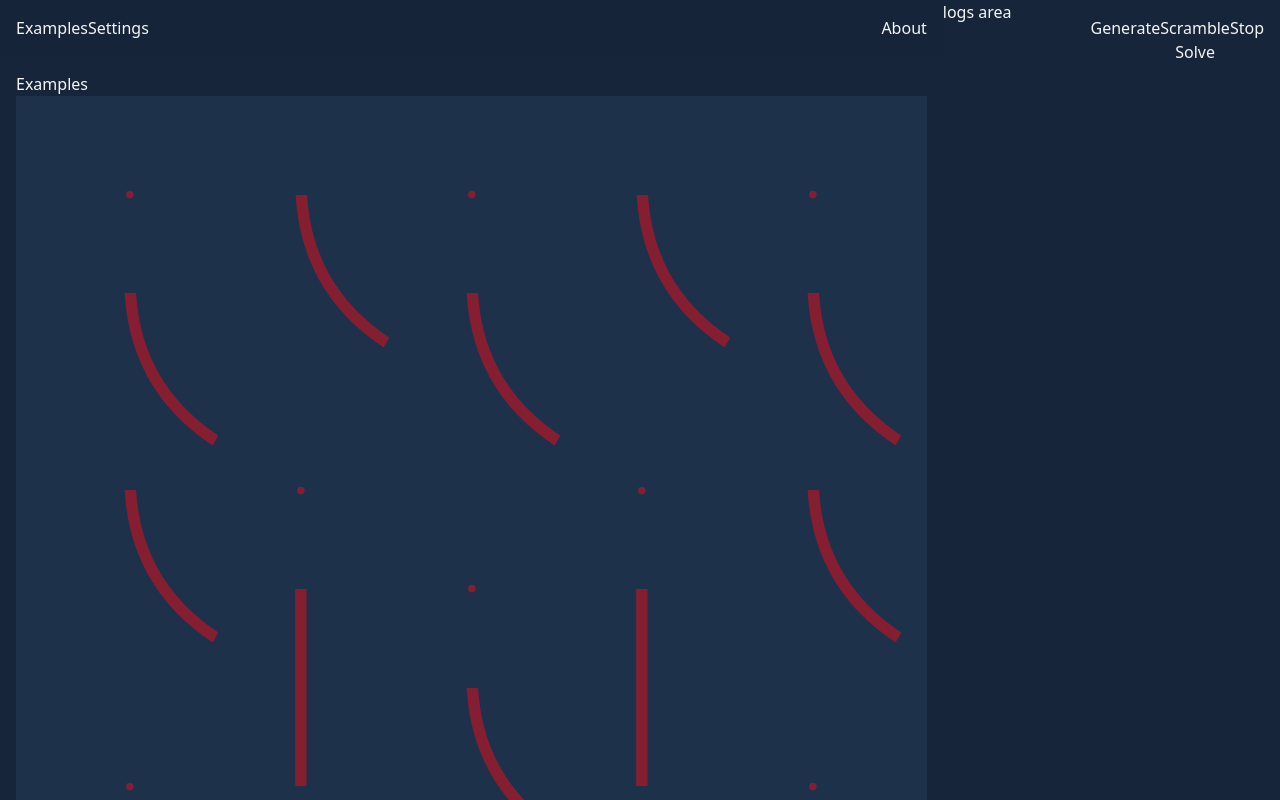
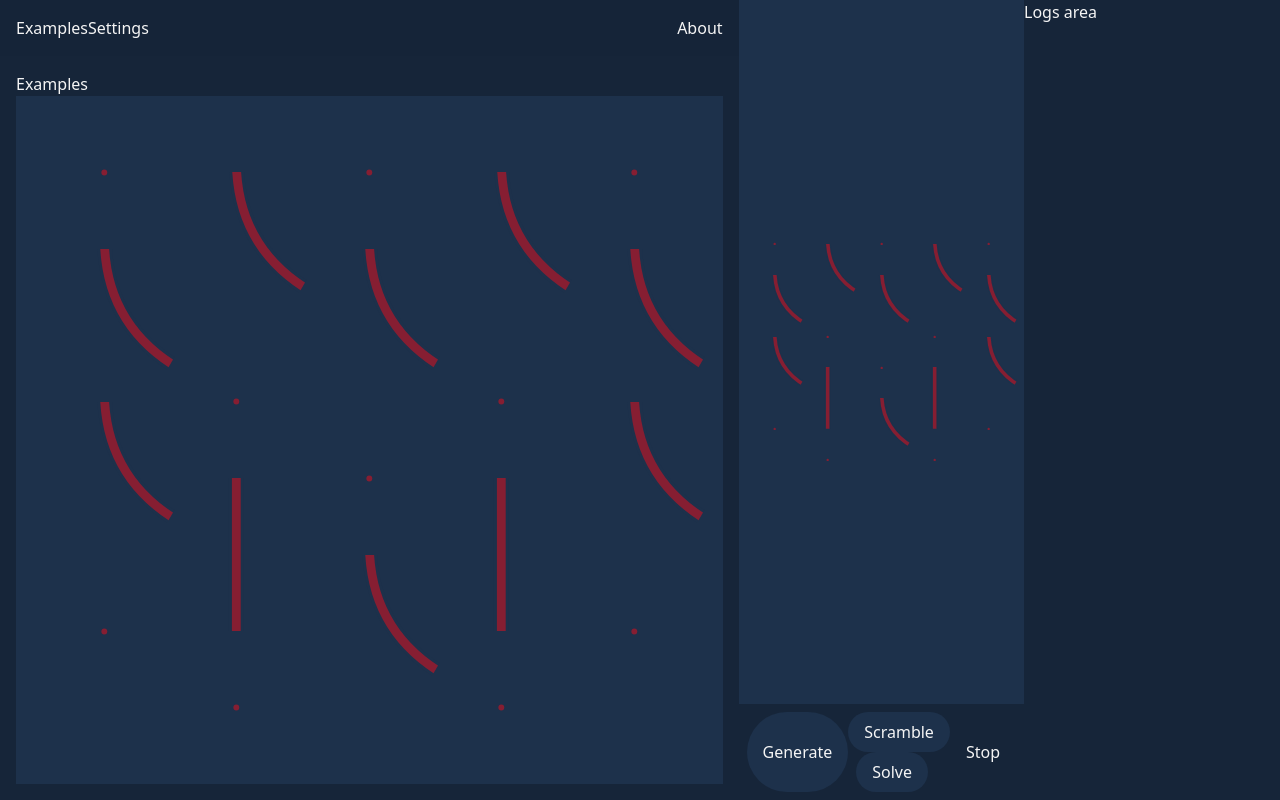
Before and after one commit to tomhooijenga/Infinity-loop-solver, a Vue app: page / in a window 1280 px wide. Built offline with nearby package versions, Linux system fonts and the light colour scheme.

Commit message:
General structure

```diff
--- a/src/App.vue
+++ b/src/App.vue
@@ -1,7 +1,7 @@
 <template>
   <sidebar />
+  <board-area />
   <logs />
-  <board-area />
 </template>
 
 <script lang="ts">
@@ -35,23 +35,6 @@ export default defineComponent({
 @tailwind components;
 @tailwind utilities;
 
-//
-//#app {
-//  height: 100vh;
-//  display: grid;
-//  grid-template-areas: "sidebar board" "sidebar controls";
-//  grid-template-columns: min(30vw, 400px) 1fr;
-//  grid-template-rows: auto 1fr auto;
-//}
-//
-//@media (max-width: 768px) {
-//  #app {
-//    grid-template-areas: "board" "controls";
-//    grid-template-columns: 1fr;
-//    grid-template-rows: auto 1fr auto;
-//  }
-//}
-//
 //h1,
 //h2,
 //h3 {
@@ -61,30 +44,4 @@ export default defineComponent({
 //a {
 //  color: whitesmoke;
 //}
-//
-//button {
-//  font-family: -apple-system, BlinkMacSystemFont, "Segoe UI", Roboto, Helvetica,
-//  Arial, sans-serif, "Apple Color Emoji", "Segoe UI Emoji", "Segoe UI Symbol";
-//  flex: 1;
-//  background-color: $button-bg;
-//  color: $button-color;
-//  font-size: 1rem;
-//  border: none;
-//  padding: 0.5rem 1rem;
-//  font-weight: lighter;
-//  border-radius: 20rem;
-//
-//  &:hover {
-//    background-color: $button-hover-bg;
-//  }
-//
-//  &[disabled] {
-//    background-color: transparent;
-//    cursor: not-allowed;
-//  }
-//
-//  + button {
-//    margin-left: 0.5rem;
-//  }
-//}
 </style>
--- a/src/components/BoardArea.vue
+++ b/src/components/BoardArea.vue
@@ -1,56 +1,28 @@
 <template>
-  <div class="board-area">
+  <div class="grid [grid-template-rows:1fr_auto] flex-1 bg-light min-h-0">
     <component
       :is="`${board.type}-grid`"
       :tiles="board.tiles"
       :x="board.width"
       :y="board.height"
-      class="board"
+      class="w-full max-h-full m-auto"
       @change="nextTile"
     />
+    <section class="flex bg-dark p-2">
+      <Button :disabled="isRunning" @click="generateBoard"> Generate </Button>
+      <span class="mx-auto space-x-2">
+        <Button :disabled="isRunning" @click="scrambleBoard"> Scramble </Button>
+        <Button :disabled="isRunning" @click="solveBoard"> Solve </Button>
+      </span>
+      <Button :disabled="!isRunning" @click="isRunning = false"> Stop </Button>
+    </section>
   </div>
-  <section class="buttons">
-    <button
-      type="button"
-      class="button buttons-left"
-      :disabled="isRunning"
-      @click="generateBoard"
-    >
-      Generate
-    </button>
-    <div class="buttons-middle">
-      <button
-        type="button"
-        class="button"
-        :disabled="isRunning"
-        @click="scrambleBoard"
-      >
-        Scramble
-      </button>
-      <button
-        type="button"
-        class="button"
-        :disabled="isRunning"
-        @click="solveBoard"
-      >
-        Solve
-      </button>
-    </div>
-
-    <button
-      type="button"
-      class="button buttons-right"
-      :disabled="!isRunning"
-      @click="isRunning = false"
-    >
-      Stop
-    </button>
-  </section>
 </template>
 
 <script lang="ts">
 import { defineComponent, ref } from "vue";
 import { BoardData, solve } from "@/boards";
+import Button from "@/components/Button.vue";
 import HexGrid from "@/components/hex/Grid.vue";
 import SquareGrid from "@/components/square/Grid.vue";
 import { useBoard } from "@/use-board";
@@ -83,6 +55,7 @@ export default defineComponent({
   name: "BoardArea",
 
   components: {
+    Button,
     HexGrid,
     SquareGrid,
   },
@@ -147,38 +120,3 @@ export default defineComponent({
   },
 });
 </script>
-
-<style scoped lang="scss">
-@import "@/assets/theme";
-
-.board-area {
-  background: $board-bg;
-  grid-area: board;
-  min-height: 0;
-}
-
-.board {
-  max-width: 100%;
-  max-height: 100%;
-  margin: 0 auto;
-}
-
-.buttons {
-  grid-area: controls;
-  padding: 1rem;
-  text-align: center;
-  display: grid;
-  grid-template-columns: auto 1fr auto;
-  align-items: flex-start;
-}
-
-.buttons-left {
-  grid-column: 1;
-}
-.buttons-middle {
-  grid-column: 2;
-}
-.buttons-right {
-  grid-column: 3;
-}
-</style>
--- /dev/null
+++ b/src/components/Button.vue
@@ -0,0 +1,8 @@
+<template>
+  <button
+    type="button"
+    class="bg-light hover:bg-light/70 disabled:bg-transparent hover:disabled:bg-transparent disabled:cursor-not-allowed transition-colors rounded-full py-2 px-4"
+  >
+    <slot />
+  </button>
+</template>
--- a/src/components/Logs.vue
+++ b/src/components/Logs.vue
@@ -1,3 +1,5 @@
 <template>
-  <div class="w-1/5">logs area</div>
+  <div class="w-1/5 shrink-0 overflow-y-auto">
+    Logs area
+  </div>
 </template>
--- a/tailwind.config.js
+++ b/tailwind.config.js
@@ -7,6 +7,7 @@ module.exports = {
       dark: '#162539',
       red: '#861e32',
 
+      transparent: 'transparent',
       black: 'black',
       neutral: '#f5f5f5'
     },
```
